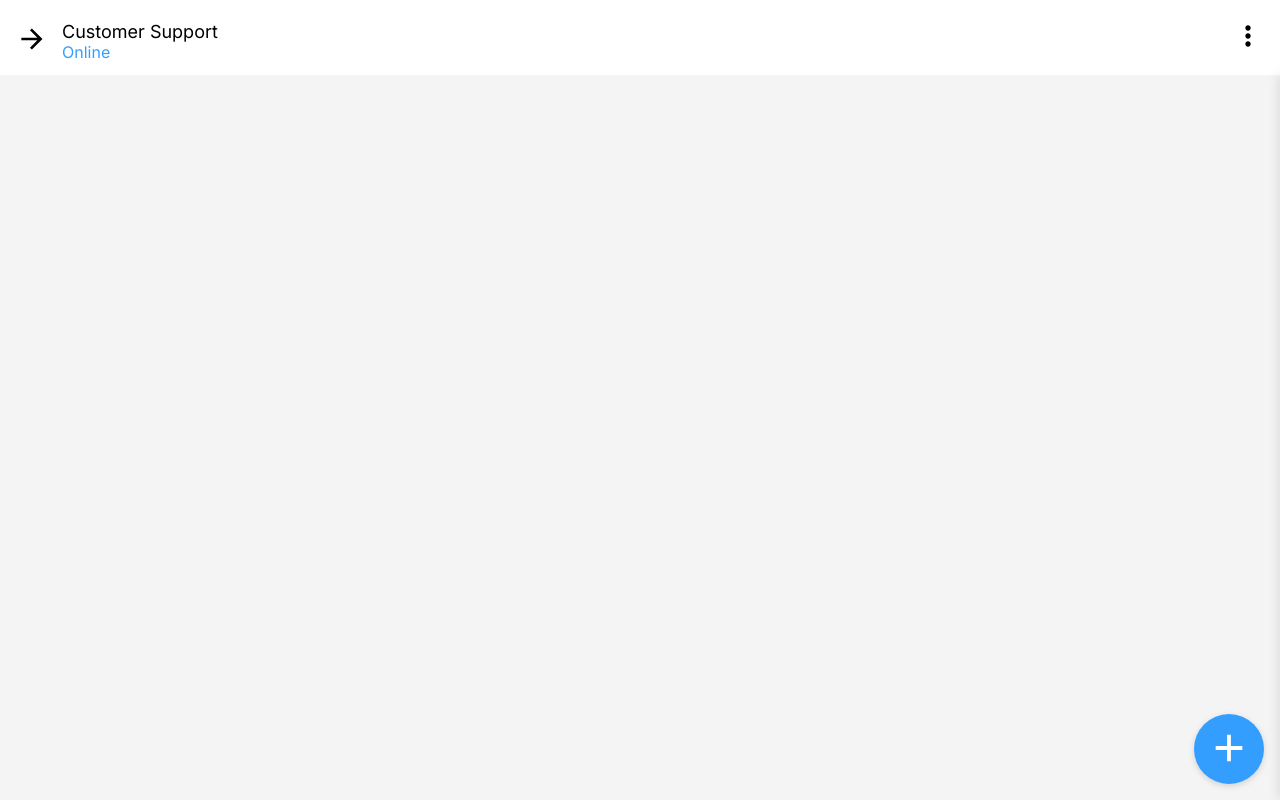
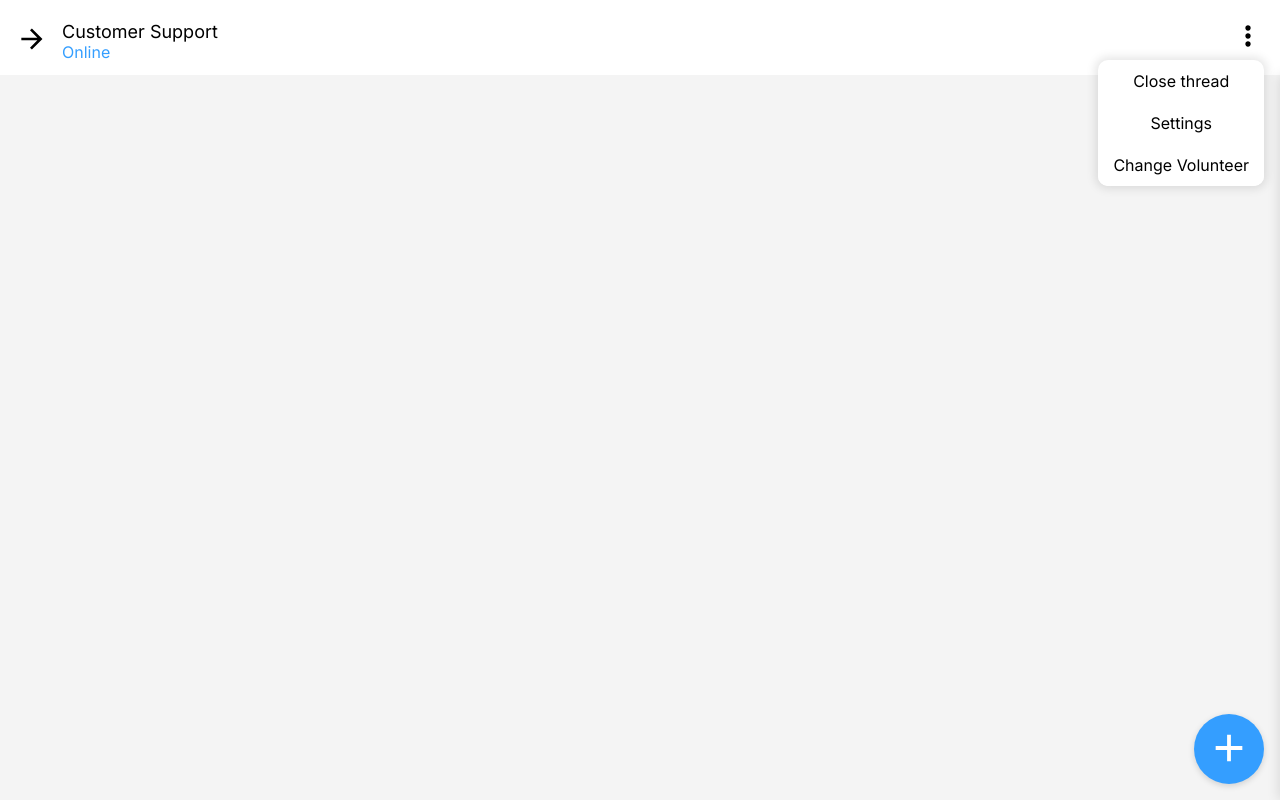
Before and after one commit to InnoSWP/InnoSCS, a React (Create React App) app in the folder frontend/: page / in a window 1280 px wide. Both pictures are taken after a click on the button 1248 px from the left and 37 px from the top of the page. Built offline with nearby package versions, Linux system fonts and the light colour scheme.

Commit message:
style: improve popupMenu

```diff
--- a/frontend/src/components/Navbar.tsx
+++ b/frontend/src/components/Navbar.tsx
@@ -2,7 +2,7 @@ import React, { useState } from "react";
 
 import "./styles/navbar.css";
 
-import PopupMenu from "./Menu";
+import PopupMenu from "./PopupMenu";
 import BackButton from "./BackButton";
 
 import { useRecoilState } from "recoil";
--- a/frontend/src/components/Menu.tsx
+++ b/frontend/src/components/PopupMenu.tsx
@@ -1,5 +1,6 @@
 import { MouseEventHandler } from "react";
 import Modal from "./Modal";
+import { motion } from "framer-motion";
 import "./styles/kebabMenu.css";
 /**
  * KebabMenu component is a vertical dots button that toggles Popup Menu
@@ -37,14 +38,18 @@ export default function PopupMenu({
   ));
 
   return (
-    <Modal id={id} isOpen={false} onClose={() => togglePopup(false)}>
-      <div
+    <Modal id={id} isOpen={active} onClose={() => togglePopup(false)}>
+      <motion.div
         data-testid="popup-wrapper"
-        className={active ? "popup-wrapper activated" : "popup-wrapper"}
+        className="popup-wrapper"
+        initial={{ opacity: 0 }}
+        animate={{ opacity: 1 }}
+        exit={{ opacity: 0 }}
+        transition={{ duration: 0.5 }}
         onClick={() => togglePopup(false)}
       >
         <div className={id}>{options}</div>
-      </div>
+      </motion.div>
     </Modal>
   );
 }
--- a/frontend/src/index.css
+++ b/frontend/src/index.css
@@ -26,13 +26,4 @@ body {
   width: 100vw;
   height: 100vh;
   z-index: 7;
-  opacity: 0;
-  visibility: hidden;
-  transition: opacity 0.3s, visibility 0s linear 0.3s;
 }
-
-.popup-wrapper.activated {
-  opacity: 1;
-  visibility: visible;
-  transition-delay: 0s;
-}
```
